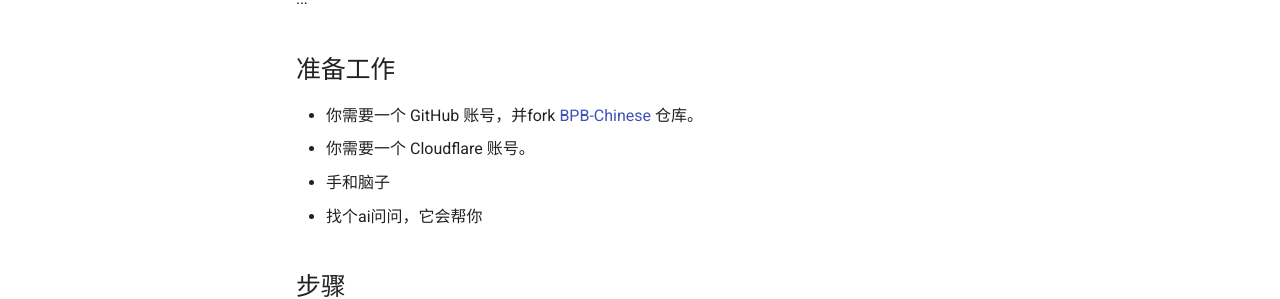
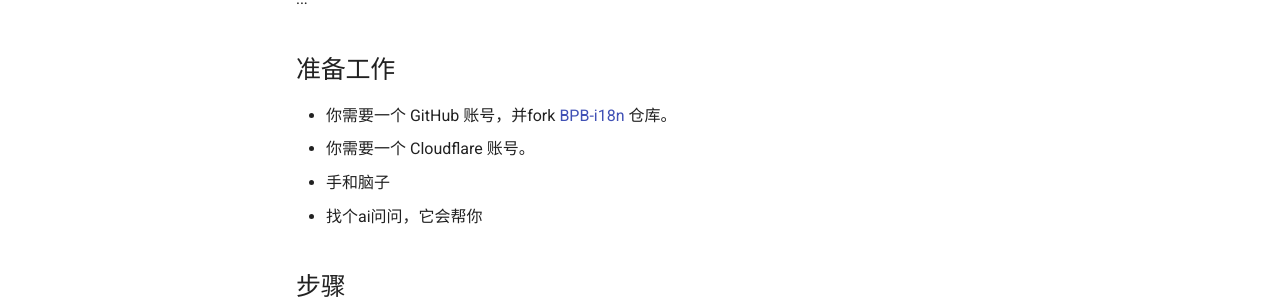
Before and after one commit to bia-pain-bache/BPB-Worker-Panel, an MkDocs documentation site: the page built from docs/zh/docs/installation/pages-from-repo.md, in a window 1280 px wide and 1001 px high. Shown: the part 450-749 px from the top of the window. Built offline with MkDocs 1.6.1 and Material for MkDocs 9.7.7, drawn with Linux system fonts in a browser that asks for light colours; comment, search, counter and statistics services are not loaded.

Commit message:
fix: 更新 GitHub 仓库链接至 BPB-i18n，修正文档中的错误

```diff
--- a/docs/zh/docs/installation/pages-from-repo.md
+++ b/docs/zh/docs/installation/pages-from-repo.md
@@ -10,7 +10,7 @@
 
 ## 准备工作
 
-- 你需要一个 GitHub 账号，并fork [BPB-Chinese](https://github.com/BPB-Chinese/BPB-Chinese.github.io) 仓库。
+- 你需要一个 GitHub 账号，并fork [BPB-i18n](https://github.com/Starry-Sky-World/BPB-i18n) 仓库。
 - 你需要一个 Cloudflare 账号。
 - 手和脑子
 - 找个ai问问，它会帮你
@@ -19,4 +19,4 @@
 略
 
 ## 原理
-cloudflare自动执行[脚本](https://github.com/BPB-Chinese/BPB-Chinese.github.io/blob/master/scripts/cloudflare-autobuild.sh)，然后输出文件到dist/文件夹，然后Cloudflare会自动部署到网站。
+cloudflare自动执行[脚本](https://github.com/Starry-Sky-World/BPB-i18n/blob/master/scripts/cloudflare-autobuild.sh)，然后输出文件到dist/文件夹，然后Cloudflare会自动部署到网站。
```
